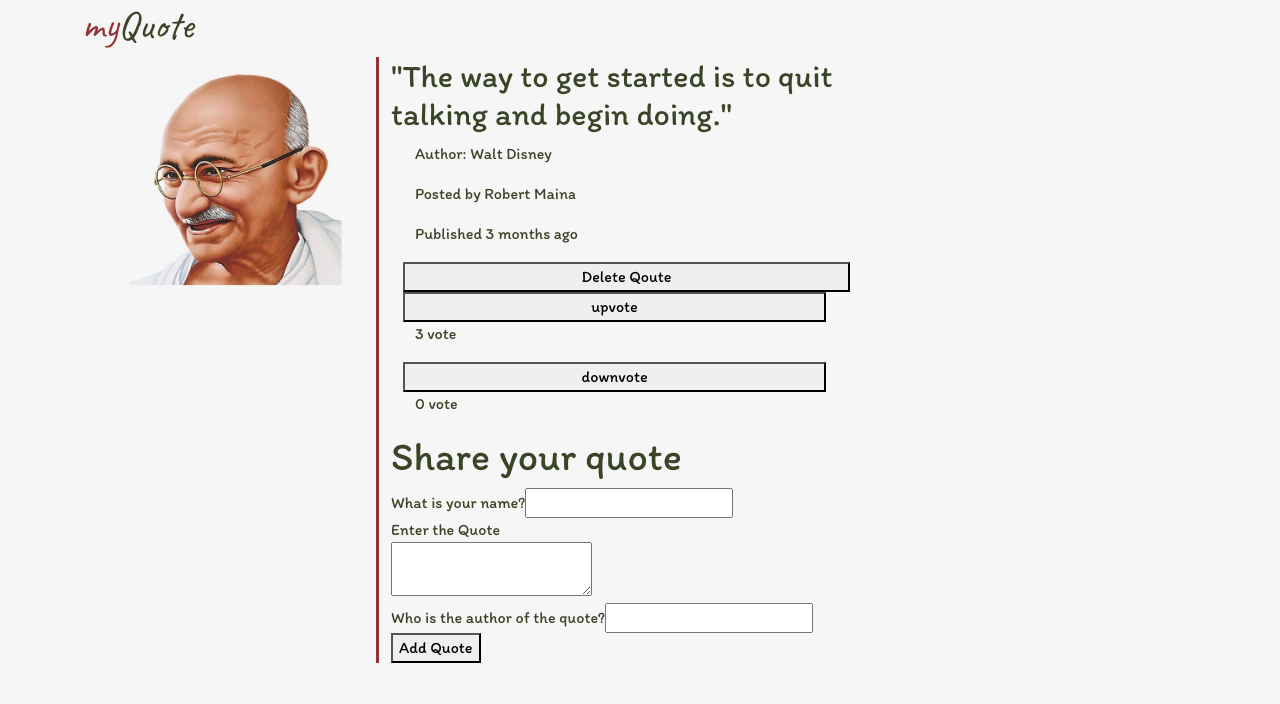
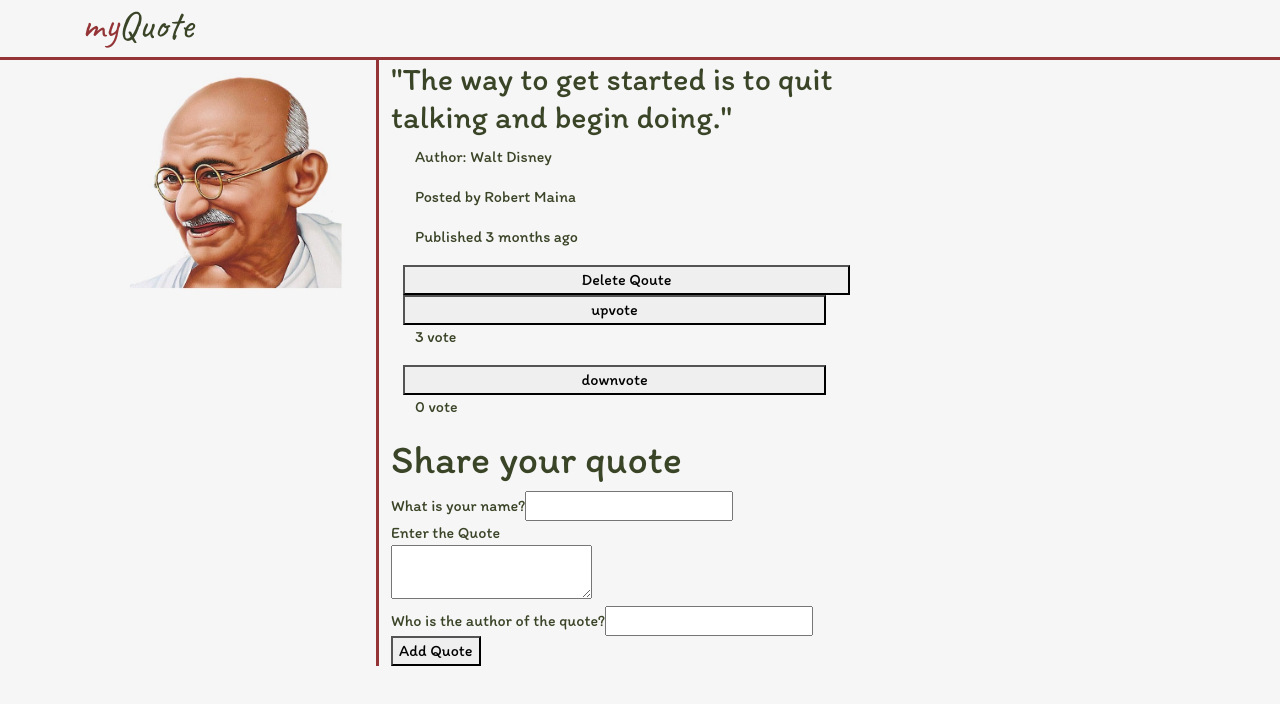
Before and after one commit to Robert-Moringa/Quotes, an Angular app: page / in a window 1280 px wide. Shown: the top 704 px of the page. Built offline with nearby package versions, Linux system fonts and the light colour scheme.

Commit message:
used bootstrap to display items in a column

```diff
--- a/src/app/quote-form/quote-form.component.html
+++ b/src/app/quote-form/quote-form.component.html
@@ -1,18 +1,18 @@
 <h1>Share your quote</h1>
  <form action="" (ngSubmit)='submitQuote()'>
-     <div>
+     <div class="column">
         <label for="name">What is your name?</label>
         <input type="text" name="" id="name" [(ngModel)]='newQuote.name' name='name' #name="ngModel">
      </div>
 
-     <div>
+     <div class="column">
         <label for="quote">Enter the Quote</label>
         <div>
             <textarea name="" id="quote" cols="20" rows="2" [(ngModel)]='newQuote.theQuote' name='theQuote' #name="ngModel"></textarea>
         </div>
      </div>
 
-     <div>
+     <div class="column">
         <label for="author">Who is the author of the quote?</label>
         <input type="text" name="" id="author" [(ngModel)]='newQuote.author' name='author' #name="ngModel">
      </div>
--- a/src/app/quotes/quotes.component.html
+++ b/src/app/quotes/quotes.component.html
@@ -1,4 +1,4 @@
-<header>
+<header style="border-bottom: 3px solid rgba(148, 52, 54, 1) ;">
     <div class="container">
         <div class="col-md-1"></div>
         <div class="col-md-3">
```
